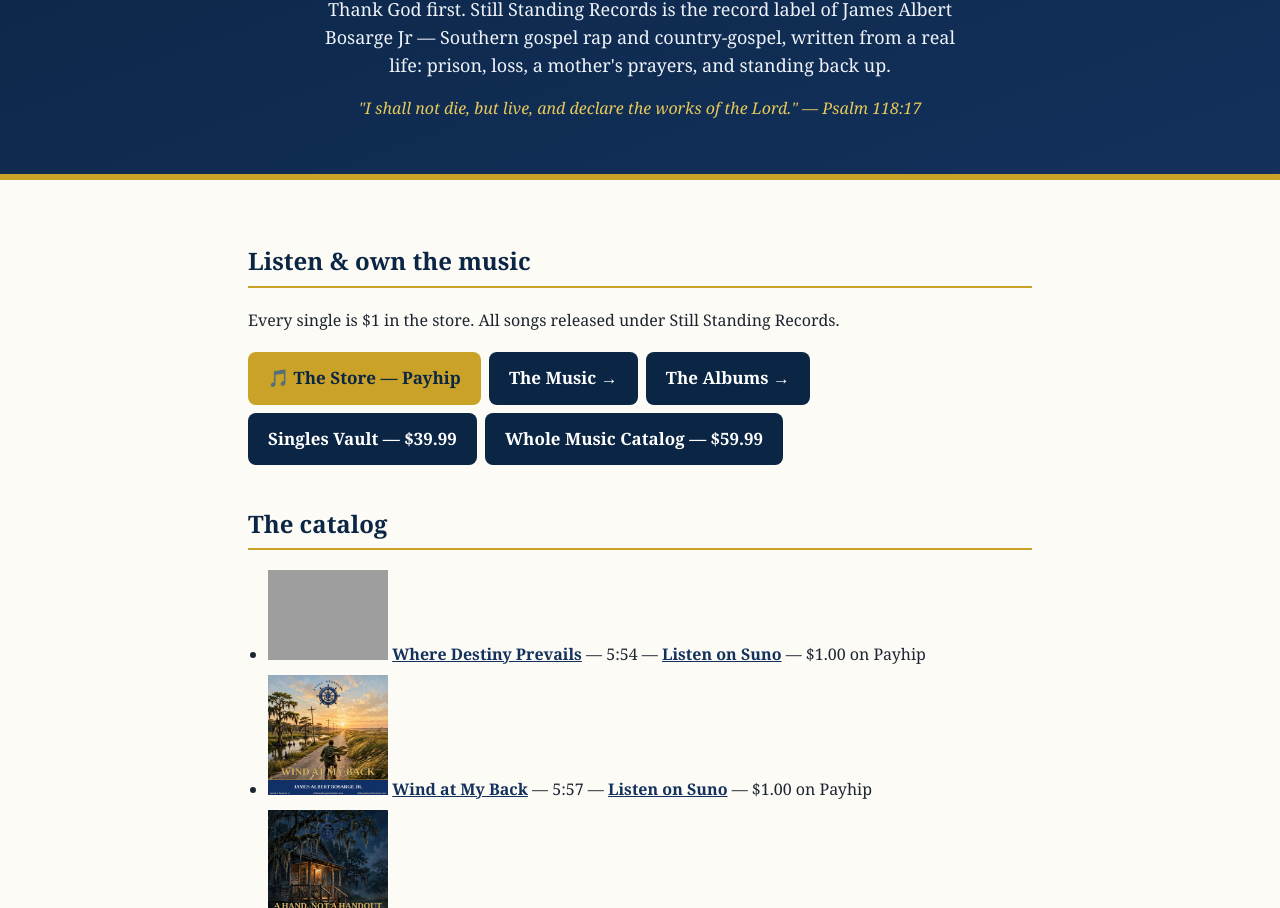
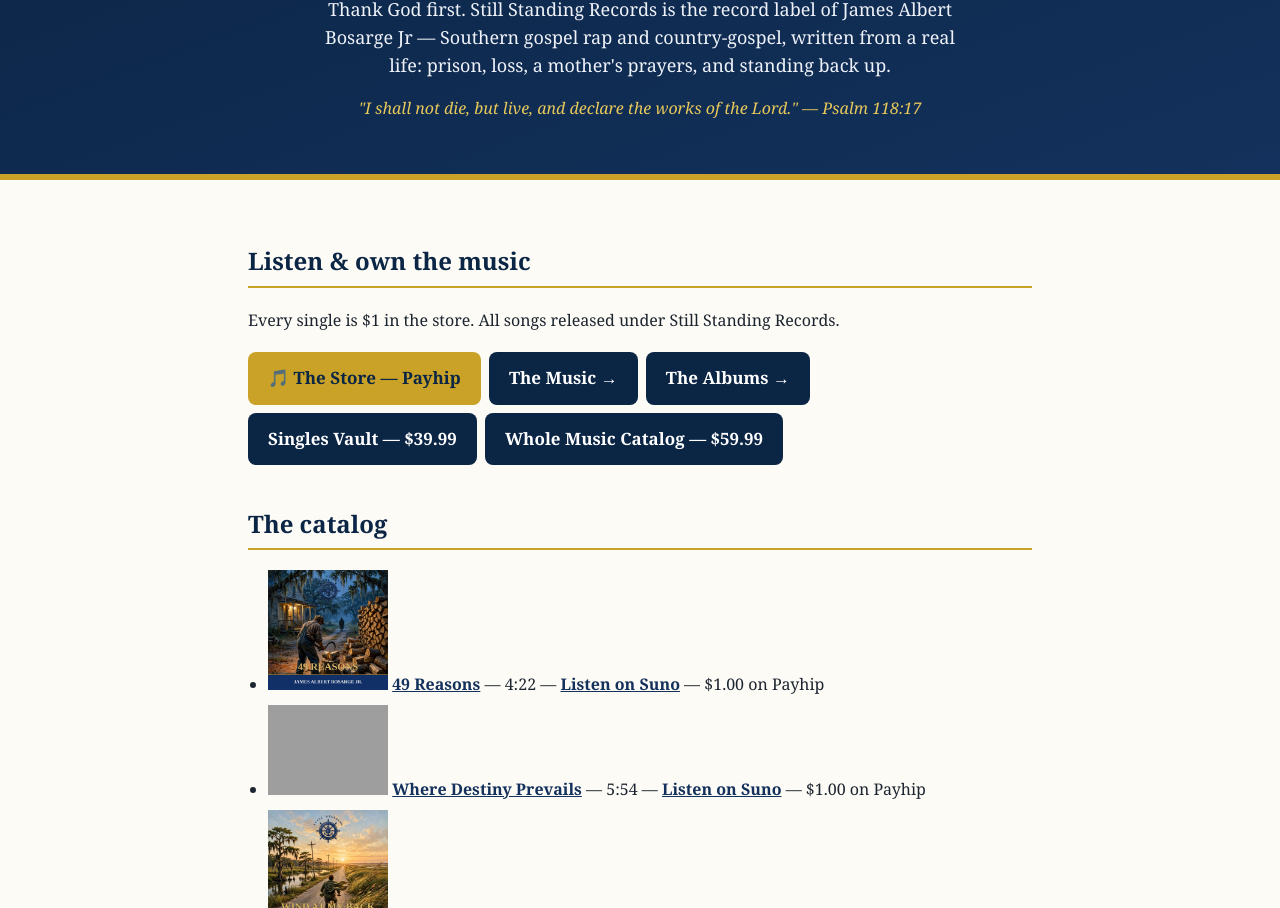
Before and after one commit to Stillstanding-inc/stillstandingrecords, a plain HTML site: page index.html in a window 1280 px wide. Shown: the part 192-1100 px from the top of the page. Drawn offline with Linux system fonts and the light colour scheme; grey boxes are pictures that could not be loaded.

Commit message:
Add 49 Reasons single

```diff
--- a/index.html
+++ b/index.html
@@ -50,6 +50,7 @@
 
   <h2>The catalog</h2>
   <ul>
+    <li><img src="covers/49-reasons-cover.jpg" alt="49 Reasons cover" width="120"> <a href="https://payhip.com/b/3xDRg">49 Reasons</a> — 4:22 — <a href="https://suno.com/s/4ngRM1WeuMADnk8Z">Listen on Suno</a> — $1.00 on Payhip</li>
     <li><img src="https://cdn2.suno.ai/2688e8bf-1f9c-4103-8fce-daf15ab12a07_b072da80.jpeg" alt="Where Destiny Prevails cover" width="120"> <a href="https://payhip.com/b/3av96">Where Destiny Prevails</a> — 5:54 — <a href="https://suno.com/s/KItFGumSUMzmTCPz">Listen on Suno</a> — $1.00 on Payhip</li>
     <li><img src="covers/wind-at-my-back-cover.jpg" alt="Wind at My Back cover" width="120"> <a href="https://payhip.com/b/INgfx">Wind at My Back</a> — 5:57 — <a href="https://suno.com/s/fqz4k1n6xIHk6QmQ">Listen on Suno</a> — $1.00 on Payhip</li>
     <li><img src="covers/a-hand-not-a-handout-cover.jpg" alt="A Hand, Not a Handout cover" width="120"> <a href="https://payhip.com/b/xPr6j">A Hand, Not a Handout</a> — 5:22 — <a href="https://suno.com/s/iM2kTUAoAuDVcmN1">Listen on Suno</a> — $1.00 on Payhip</li>
```
